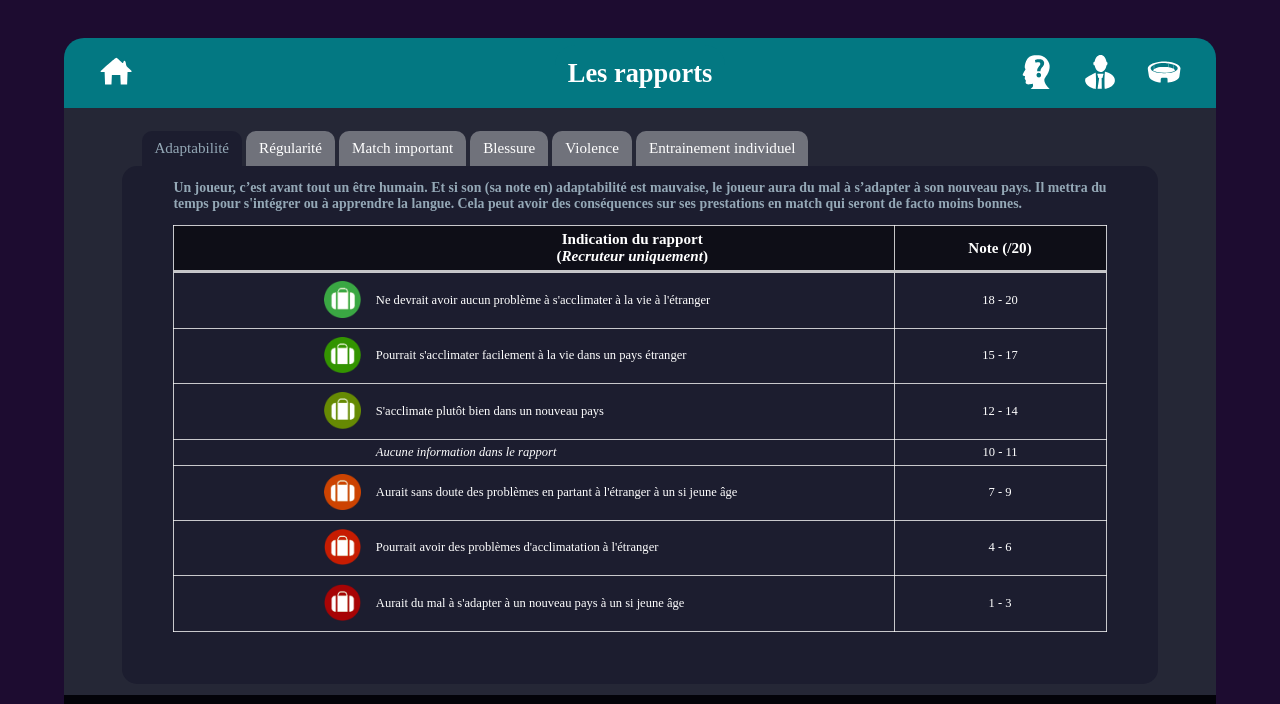
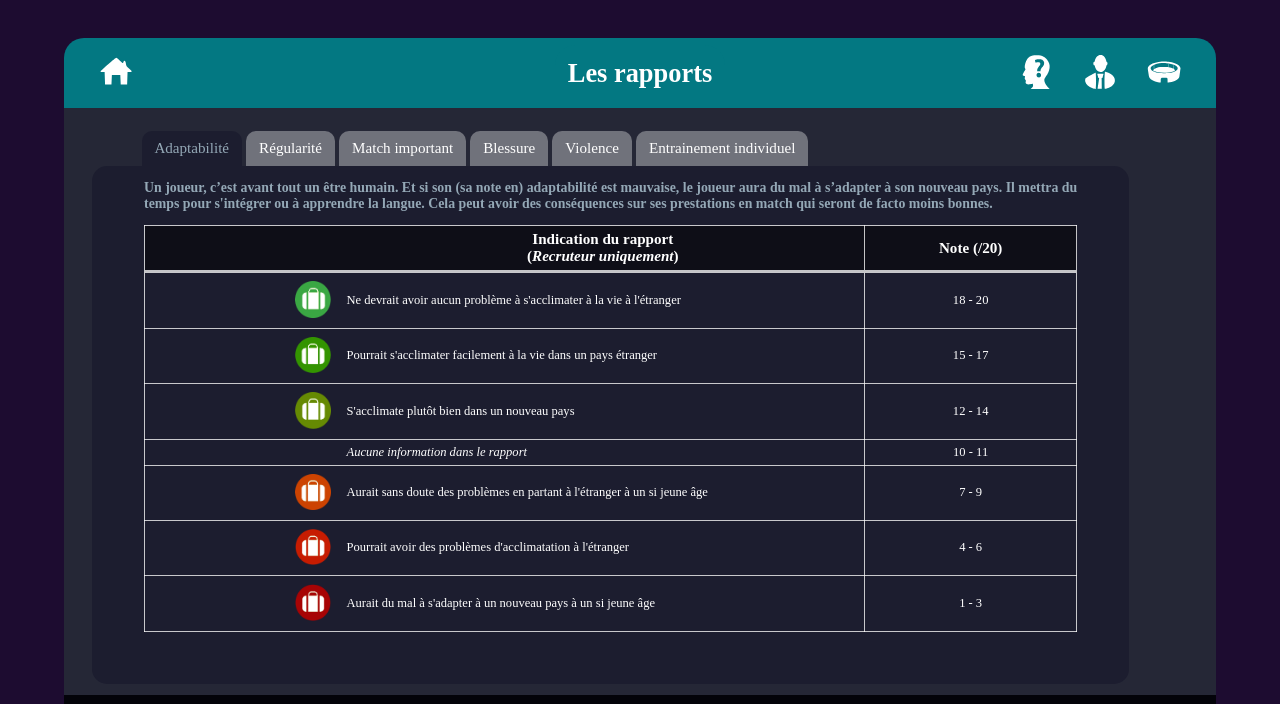
Before and after one commit to Gilgiltsu/FMTools, a plain HTML site: page rapports/index.html in a window 1280 px wide. Shown: the top 704 px of the page. Drawn offline with Linux system fonts and the light colour scheme; a web font is replaced by a local one.

Commit message:
Update style.css

```diff
--- a/rapports/style.css
+++ b/rapports/style.css
@@ -290,3 +290,15 @@ thead th:nth-child(2) {
     color: #ffffff;
   }
 }
+
+.box {
+  float: left;
+  width: 90%;
+  height: auto;
+  background-color: #1c1d2f;
+  border-radius: 15px;
+  margin-right: 2.45%;
+  margin-left: 2.45%;
+  margin-top: 0;
+  margin-bottom: 1%;
+}
```
